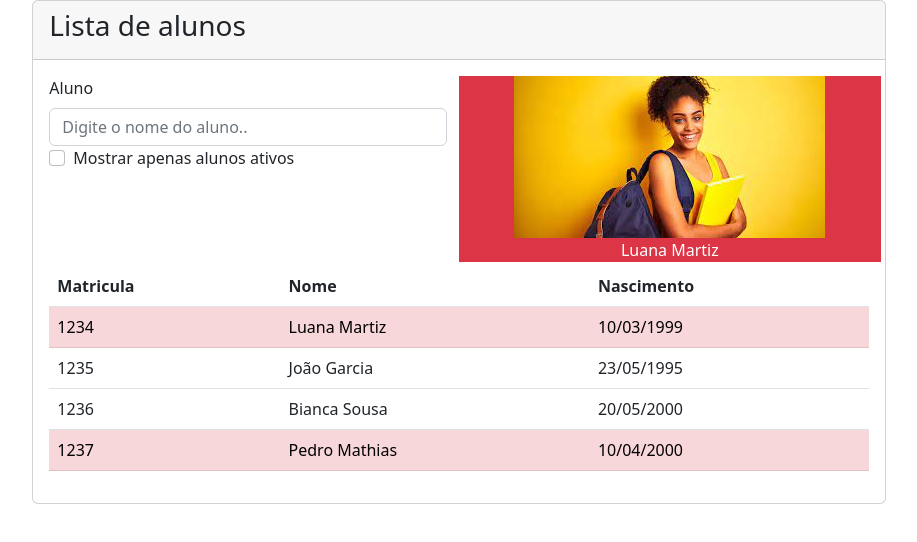
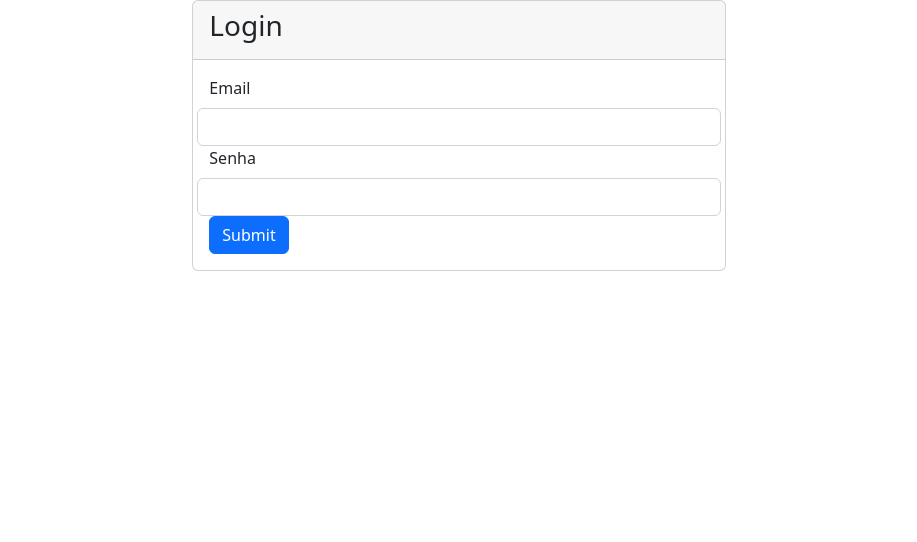
Before and after one commit to PauloBernardo/saper-front-end, a React (Create React App) app in the folder my-app/: page / in a window 1280 px wide. Shown: the top 542 px of the page, without its empty margins (181-1098 px from the left). Built offline with nearby package versions, Linux system fonts and the light colour scheme.

Commit message:
Adicionando Login.tsx

```diff
--- a/my-app/src/App.tsx
+++ b/my-app/src/App.tsx
@@ -1,15 +1,16 @@
 import React from 'react';
 // import {Badge} from "react-bootstrap";
 //
-// import ExemploPokemon from "./exemploPokemon/ExemploPokemon";
+import ExemploPokemon from "./exemploPokemon/ExemploPokemon";
 // import Button from "./components/forms/button/Button";
 // import Login from "./pages/login/Login";
 
 // import logo from './logo.svg';
 import './App.css';
 import 'bootstrap/dist/css/bootstrap.min.css';
-import TabelaAlunosFiltro from "./pages/alunos/lista/tabelaAlunosFiltro/TabelaAlunosFiltro";
-// import ExemploPokemon from "./exemploPokemon/ExemploPokemon";
+// import TabelaAlunosFiltro from "./pages/alunos/lista/tabelaAlunosFiltro/TabelaAlunosFiltro";
+// import Clock from "./components/clock/Clock";
+import Login from "./pages/login/Login";
 
 function App() {
 
@@ -39,7 +40,7 @@ function App() {
         {
             profile: 'https://www.s2vistos.com.br/wp-content/uploads/2021/06/Agendamento-de-Visto-Americano-estudante-2021-min.jpg',
             name: 'Pedro Mathias',
-            enrollment: '1237',
+            enrollment: '1236',
             active: false,
             birthDate: '10/04/2000'
         }
@@ -68,10 +69,10 @@ function App() {
           {/*<Button text={'Teste'} />*/}
           {/*<button>TESTE 2</button>*/}
 
-          {/*<Login />*/}
+          <Login />
           {/*<ExemploPokemon />*/}
-
-          <TabelaAlunosFiltro alunos={JSONData} />
+          {/*<Clock />*/}
+          {/*<TabelaAlunosFiltro alunos={JSONData} />*/}
       </>
   );
 }
--- a/my-app/src/exemploPokemon/NavBar.tsx
+++ b/my-app/src/exemploPokemon/NavBar.tsx
@@ -9,6 +9,7 @@ type NavBarProps = {
 }
 
 function NavBar({previous, next, pokemons, onNavPokemonClick, onNavClick}: NavBarProps) {
+
     return (
         <nav className="navbar bg-light">
             <div className="container">
--- a/my-app/src/exemploPokemon/PokemonImagem.tsx
+++ b/my-app/src/exemploPokemon/PokemonImagem.tsx
@@ -7,8 +7,7 @@ function PokemonImagem({url}: PokemonImagem) {
     return (
         <div className="col-sm-12 col-md-6 bg-light rounded shadow-sm">
             <div className="text-center">
-                <img src={url}
-                     className="mx-auto d-block w-50" alt="..." id="sprite" />
+                <img src={url} className="mx-auto d-block w-50" alt="..." id="sprite" />
             </div>
         </div>
     );
--- a/my-app/src/pages/alunos/lista/tabelaAlunosFiltro/TabelaAlunos.tsx
+++ b/my-app/src/pages/alunos/lista/tabelaAlunosFiltro/TabelaAlunos.tsx
@@ -3,13 +3,13 @@ import {Aluno, TabelaAlunosProps} from "./types";
 import RowAluno from "./RowAluno";
 
 
-function TabelaAlunos ({alunos, mostrarApenasAtivo, textoFiltro, onUpdateAlunoSelecionado}: TabelaAlunosProps) {
+function TabelaAlunos(props: TabelaAlunosProps) {
+
     const filtraAlunos = useCallback((aluno: Aluno): boolean => {
-        return (aluno.active || !mostrarApenasAtivo) && aluno.name.toLowerCase().trim().indexOf(textoFiltro.toLowerCase().trim()) != -1;
-    }, [mostrarApenasAtivo, textoFiltro]);
+        return (aluno.active || !props.mostrarApenasAtivo) && aluno.name.toLowerCase().trim().indexOf(props.textoFiltro.toLowerCase().trim()) != -1;
+    }, [props.mostrarApenasAtivo, props.textoFiltro]);
 
-
-    const alunosFiltrados: Aluno[] = useMemo(() => alunos.filter(filtraAlunos), [mostrarApenasAtivo, alunos, textoFiltro]);
+    const alunosFiltrados: Aluno[] = useMemo(() => props.alunos.filter(filtraAlunos), [props.alunos, props.mostrarApenasAtivo, props.textoFiltro]);
 
     return (
         <table className="table table-hover">
@@ -29,7 +29,7 @@ function TabelaAlunos ({alunos, mostrarApenasAtivo, textoFiltro, onUpdateAlunoSe
             <tbody>
             {
                 alunosFiltrados.map((aluno) => {
-                    return <RowAluno key={aluno.enrollment} onUpdateAlunoSelecionado={onUpdateAlunoSelecionado} aluno={aluno} />
+                    return <RowAluno onUpdateAlunoSelecionado={props.onUpdateAlunoSelecionado} aluno={aluno} />
                 })
             }
             </tbody>
--- a/my-app/src/pages/login/Login.tsx
+++ b/my-app/src/pages/login/Login.tsx
@@ -1,12 +1,22 @@
-import React from 'react';
+import React, {useState} from 'react';
 
-import {Card} from "react-bootstrap";
+import {Button, Card, Form, Row} from "react-bootstrap";
 
 import './Login.css';
+
 import styles from './Login.module.scss';
-import Clock from "../../components/clock/Clock";
 
 function Login() {
+    const [style, setStyle] = useState<any>({});
+    const [email, setEmail] = useState("");
+    const [senha, setSenha] = useState("");
+
+    const handleSubtmit = (e: any) => {
+        e.preventDefault();
+
+        console.log(email, senha);
+    }
+
   return (
     <Card className={'col-5 m-auto'}>
       <Card.Header>
@@ -14,15 +24,20 @@ function Login() {
       </Card.Header>
 
       <Card.Body className={styles.body}>
-        <p>
-          Faça seu login aqui!!
-        </p>
+          <Form onSubmit={handleSubtmit}>
+              <Row>
+                  <Form.Label>Email</Form.Label>
+                  <Form.Control value={email} onChange={(e) => setEmail(e.target.value)} type={'email'} />
+              </Row>
+              <Row>
+                  <Form.Label>Senha</Form.Label>
+                  <Form.Control value={senha} onChange={(e) => setSenha(e.target.value)} type={'password'} />
+              </Row>
+              <Button style={style} onMouseLeave={() => setStyle({})} onMouseEnter={() => setStyle({backgroundColor: 'green'})} variant={'primary'} type={'submit'}>
+                  Submit
+              </Button>
+          </Form>
       </Card.Body>
-
-        <p>
-            TESTE 2
-        </p>
-        <Clock></Clock>
     </Card>
   );
 }
```
Also changed, not shown: my-app/src/components/clock/Clock.tsx (+42 -12 lines), my-app/src/exemploPokemon/ExemploPokemon.tsx (+32 -33 lines).
